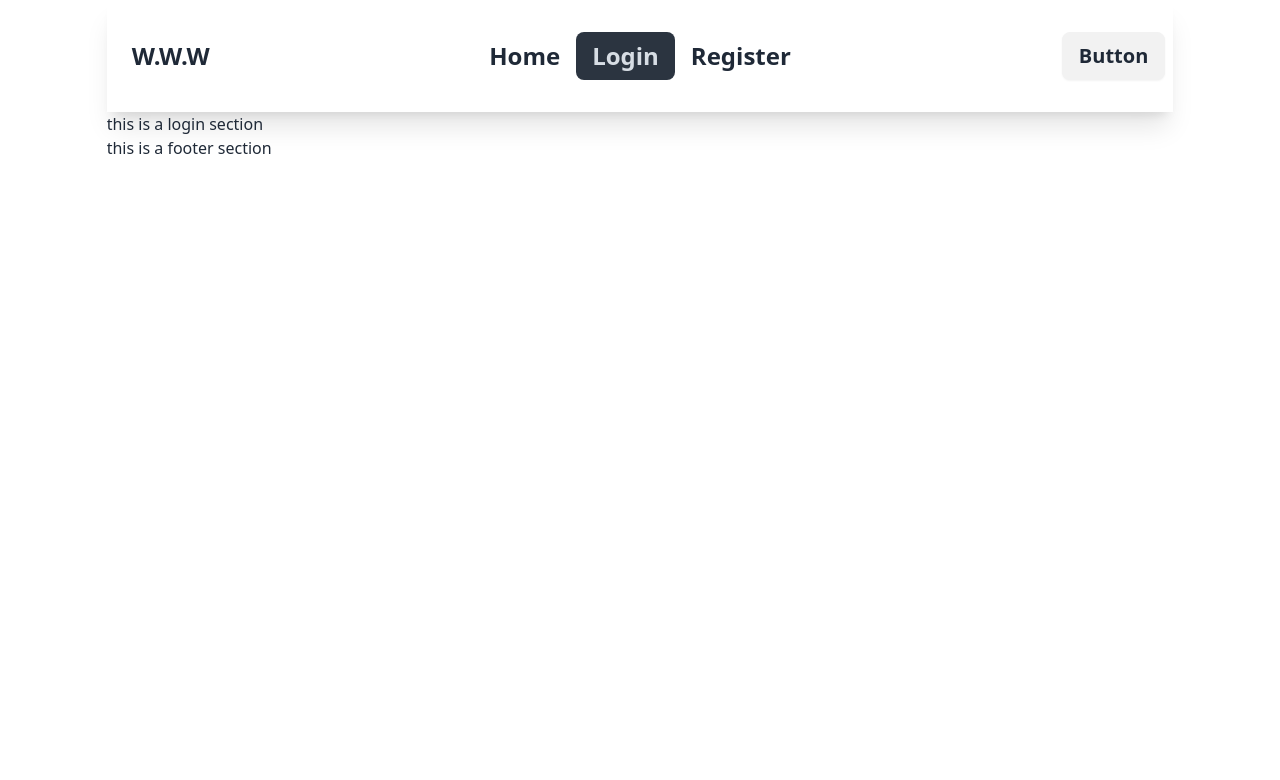
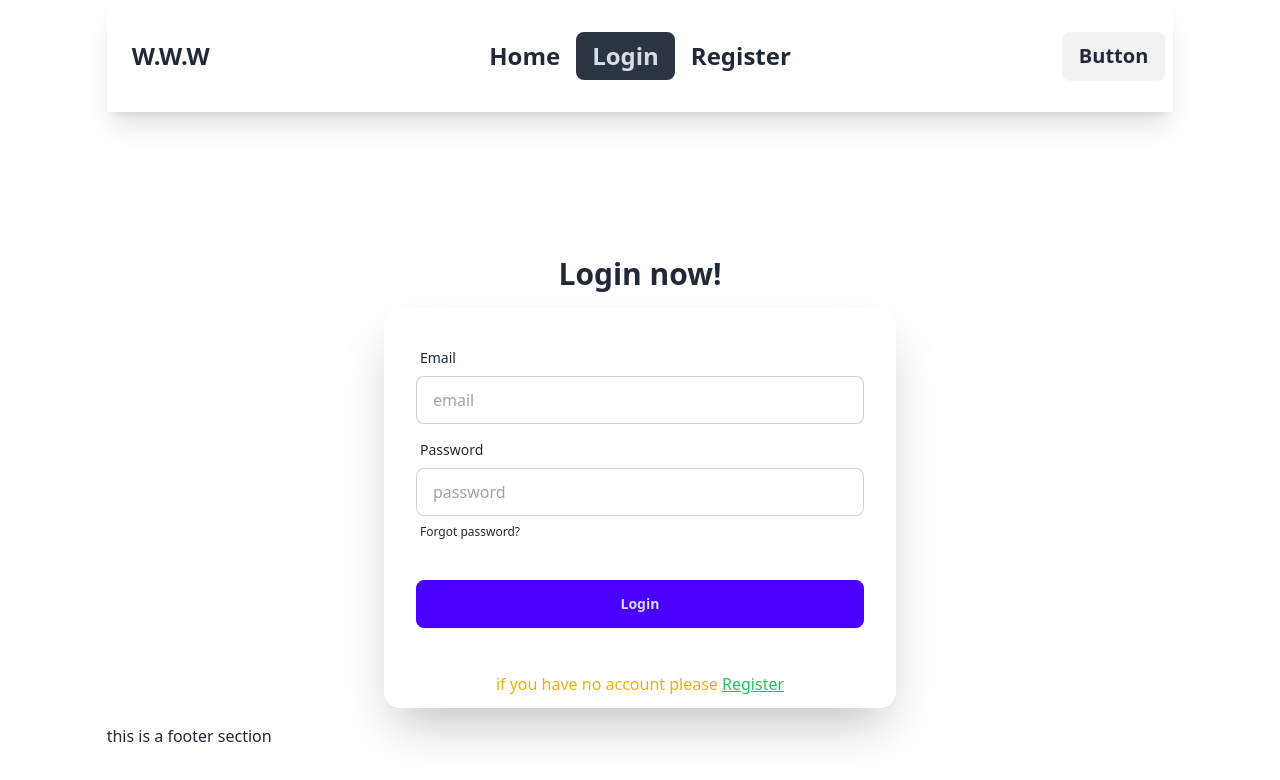
Before and after one commit to Jubayerhusain/-login-register-auth-provider-, a React (Vite) app: page /login in a window 1280 px wide. Shown: the top 780 px of the page. Built offline with nearby package versions, Linux system fonts and the light colour scheme.

Commit message:
login and register form done

```diff
--- a/src/component/Login.jsx
+++ b/src/component/Login.jsx
@@ -1,11 +1,63 @@
-import React from 'react'
+import React from "react";
+import { Link } from "react-router-dom";
 
 function Login() {
-    return (
-        <div>
-            this is a login section
+
+    const handleLogin = (event) =>{
+        event.preventDefault();
+        const email = event.target.email.value;
+        const password = event.target.password.value;
+
+        console.log(email, password);
+    }
+
+
+  return (
+    <div className="hero mt-32">
+      <div className="hero-content flex-col ">
+        <div className="text-center lg:text-left">
+          <h1 className="text-3xl font-bold">Login now!</h1>
         </div>
-    )
+        <div className="card bg-base-100 w-[800px] max-w-lg shrink-0 shadow-2xl">
+          <form onSubmit={handleLogin} className="card-body">
+            <div className="form-control">
+              <label className="label">
+                <span className="label-text">Email</span>
+              </label>
+              <input
+                type="email"
+                name="email"
+                placeholder="email"
+                className="input input-bordered"
+                required
+              />
+            </div>
+            <div className="form-control">
+              <label className="label">
+                <span className="label-text">Password</span>
+              </label>
+              <input
+                type="password"
+                name="password"
+                placeholder="password"
+                className="input input-bordered"
+                required
+              />
+              <label className="label">
+                <a href="#" className="label-text-alt link link-hover">
+                  Forgot password?
+                </a>
+              </label>
+            </div>
+            <div className="form-control mt-6">
+              <button className="btn btn-primary">Login</button>
+            </div>
+          </form>
+          <p className="text-center text-yellow-500 py-3">if you have no account please <Link to='/register'><u className="text-green-500">Register</u></Link></p>
+        </div>
+      </div>
+    </div>
+  );
 }
 
-export default Login
+export default Login;
--- a/src/component/Register.jsx
+++ b/src/component/Register.jsx
@@ -1,10 +1,77 @@
+import { Link } from "react-router-dom";
 
 function Register() {
-    return (
-        <div>
 
+    const hundleRegister = (event) =>{
+        event.preventDefault();
+        const name = event.target.name.value;
+        const email = event.target.email.value;
+        const password = event.target.password.value;
+
+        console.log(name, email, password);
+
+    }
+
+  return (
+    <>
+      <div className="hero mt-32">
+        <div className="hero-content flex-col ">
+          <div className="text-center lg:text-left">
+            <h1 className="text-3xl font-bold">Register now!</h1>
+          </div>
+          <div className="card bg-base-100 w-[800px] max-w-lg shrink-0 shadow-2xl">
+            <form onSubmit={hundleRegister} className="card-body">
+              <div className="form-control">
+                <label className="label">
+                  <span className="label-text">Name</span>
+                </label>
+                <input
+                  type="text"
+                  name="name"
+                  placeholder="name"
+                  className="input input-bordered"
+                  required
+                />
+              </div>
+              <div className="form-control">
+                <label className="label">
+                  <span className="label-text">Email</span>
+                </label>
+                <input
+                  type="email"
+                  name="email"
+                  placeholder="email"
+                  className="input input-bordered"
+                  required
+                />
+              </div>
+              <div className="form-control">
+                <label className="label">
+                  <span className="label-text">Password</span>
+                </label>
+                <input
+                  type="password"
+                  name="password"
+                  placeholder="password"
+                  className="input input-bordered"
+                  required
+                />
+              </div>
+              <div className="form-control mt-6">
+                <button className="btn btn-primary">Register</button>
+              </div>
+            </form>
+            <p className="text-center text-yellow-500 py-3">
+              If you have an Account Please{" "}
+              <Link to="/login">
+                <u className="text-green-500">Login</u>
+              </Link>
+            </p>
+          </div>
         </div>
-    )
+      </div>
+    </>
+  );
 }
 
-export default Register
+export default Register;
```
